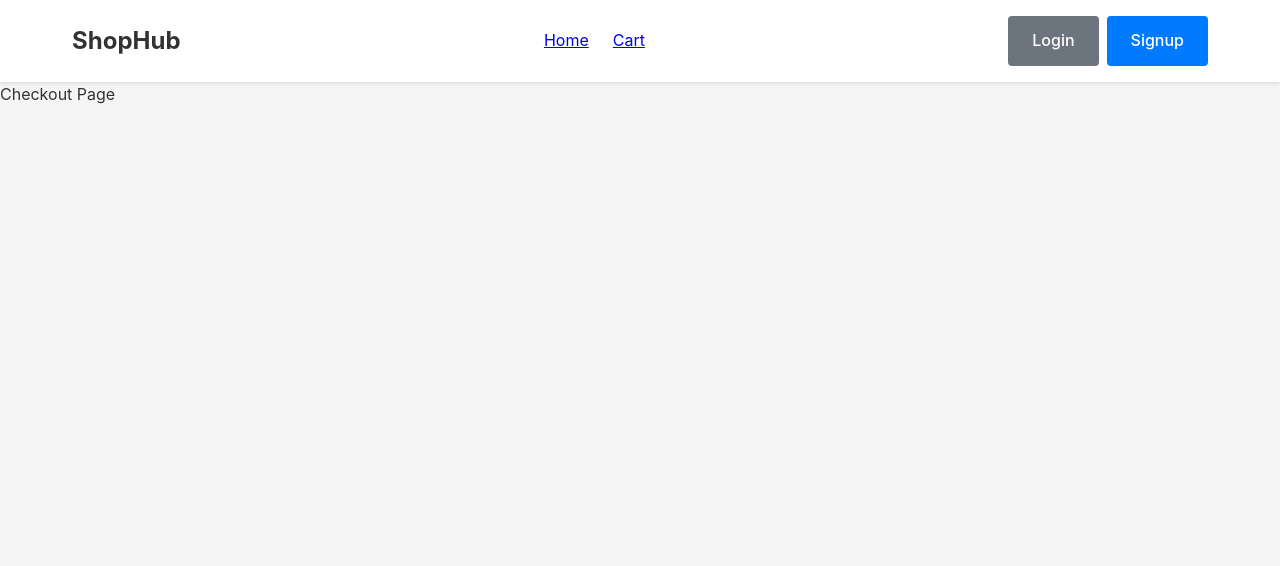
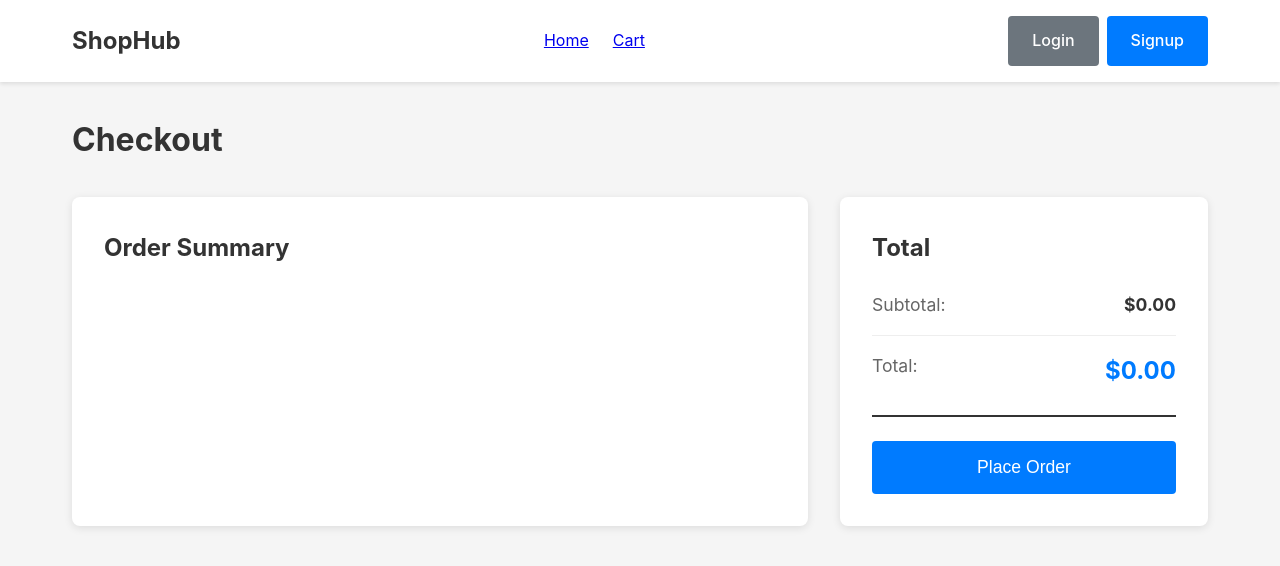
Before and after one commit to Devasish2022/E-Commerce-Website, a React (Vite) app: page /checkout in a window 1280 px wide. Shown: the top 566 px of the page. Built offline with nearby package versions, Linux system fonts and the light colour scheme.

Commit message:
Finished Cart and Checkout

```diff
--- a/src/App.jsx
+++ b/src/App.jsx
@@ -6,10 +6,12 @@ import Navbar from './components/Navbar.jsx'
 import AuthProvider from './context/AuthContext.jsx'
 import './App.css'
 import ProductDetails from './pages/ProductDetails.jsx'
+import CartProvider from './context/CartContext.jsx'
 
 function App() {
   return (
     <AuthProvider>
+      <CartProvider>
         <div className="app">
           <Navbar />
           <Routes>
@@ -19,6 +21,7 @@ function App() {
             <Route path="/products/:id" element={<ProductDetails />} />
           </Routes>
         </div>
+      </CartProvider>
     </AuthProvider>
   )
 }
--- a/src/components/ProductCard.jsx
+++ b/src/components/ProductCard.jsx
@@ -1,6 +1,14 @@
 import { Link } from 'react-router-dom'
+import { useCart } from '../context/CartContext'
 
 export default function ProductCard({product}) {
+    const { addToCart, cartItems } = useCart();
+    const productInCart = cartItems.find((item) => item.id === product.id);
+
+    const productQuantityLabel = productInCart
+        ? `(${productInCart.quantity})`
+        : "";
+
     return (
         <div className="product-card">
             <img
@@ -22,8 +30,11 @@ export default function ProductCard({product}) {
                     >
                         View Details
                     </Link>
-                    <button className="btn btn-primary">
-                        Add to Cart
+                    <button
+                        className="btn btn-primary"
+                        onClick={() => addToCart(product.id)}
+                    >
+                        Add to Cart {productQuantityLabel}
                     </button>
                 </div>
             </div>
--- /dev/null
+++ b/src/context/CartContext.jsx
@@ -0,0 +1,74 @@
+import { createContext, useState, useContext } from "react";
+import { getProductById } from "../data/products";
+
+const CartContext = createContext(null);
+
+export default function CartProvider({ children }){
+    const [cartItems, setCartItems] = useState([]); // {id: 2, quantity: 7}
+
+    function addToCart(productId){
+        const existing = cartItems.find((item) => item.id === productId);
+
+        if (existing) {
+            const currentQuantity = existing.quantity;
+            const updatedCartItems = cartItems.map((item) =>
+                item.id === productId
+                    ? { id: productId, quantity: currentQuantity + 1 }
+                    : item
+            );
+            setCartItems(updatedCartItems);
+            console.log("Updated Cart Items:", updatedCartItems);
+        }else{
+            setCartItems([...cartItems, {id : productId, quantity : 1}]);
+            console.log("Updated Cart Items:", [...cartItems, {id : productId, quantity : 1}]);
+        }
+    }
+
+    function getCartItemsWithProducts(){
+        return cartItems.map(item => ({
+            ...item,
+            product: getProductById(item.id)
+        })).filter(item => item.product);
+    }
+
+    function removeFromCart(productId){
+        setCartItems(cartItems.filter((item) => item.id !== productId));
+    }
+
+    function updateQuantity(productId, quantity){``
+        if(quantity <= 0){
+            removeFromCart(productId);
+            return;
+        }
+
+        setCartItems(
+            cartItems.map((item) =>
+                item.id === productId ? { ...item, quantity } : item
+            )
+        );
+    }
+
+    function getCartTotal(){
+        const total = cartItems.reduce((total, item) => {
+            const product = getProductById(item.id);
+            return total + (product ? product.price * item.quantity : 0);
+        }, 0);
+
+        return total;
+    }
+
+    function clearCart(){
+        setCartItems([]);
+    }
+
+    return(
+        <CartContext.Provider value={{ cartItems, addToCart, getCartItemsWithProducts, removeFromCart, updateQuantity, getCartTotal, clearCart }}>
+            { children }
+        </CartContext.Provider>
+    );
+}
+
+export function useCart(){
+    const context = useContext(CartContext);
+    return context;
+}
--- a/src/pages/Checkout.jsx
+++ b/src/pages/Checkout.jsx
@@ -1,3 +1,84 @@
+import { useCart } from "../context/CartContext";
+
 export default function Checkout(){
-    return <div>Checkout Page</div>
+    const { getCartItemsWithProducts, removeFromCart, updateQuantity, getCartTotal, clearCart } = useCart();
+    const cartItems = getCartItemsWithProducts();
+    const total = getCartTotal();
+
+    function placeOrder(){
+        alert("Order placed successfully!");
+        clearCart();
+    }
+
+    return (
+        <div className="page">
+            <div className="container">
+                <h1 className="page-title">
+                    Checkout
+                </h1>
+                <div className="checkout-container">
+                    <div className="checkout-items">
+                        <h2 className="checkout-section-title">Order Summary</h2>
+                        {cartItems.map((item) => (
+                            <div className="checkout-item" key={item.id}>
+                                <img
+                                    src={item.product.image}
+                                    alt={item.product.name}
+                                    className="checkout-item-image"
+                                />
+                                <div className="checkout-item-details">
+                                    <h3 className="checkout-item-name">
+                                        {item.product.name}
+                                    </h3>
+                                    <p className="checkout-item-price">
+                                        ${item.product.price} each
+                                    </p>
+                                </div>
+                                <div className="checkout-item-controls">
+                                    <div className="quantity-controls">
+                                        <button
+                                            className="quantity-btn"
+                                            onClick={() => updateQuantity(item.id, item.quantity - 1)}
+                                        >
+                                            -
+                                        </button>
+                                        <span className="quantity-value">
+                                            {item.quantity}
+                                        </span>
+                                        <button
+                                            className="quantity-btn"
+                                            onClick={() => updateQuantity(item.id, item.quantity + 1)}
+                                        >
+                                            +
+                                        </button>
+                                    </div>
+
+                                    <p className="checkout-item-total">
+                                        ${(item.product.price * item.quantity).toFixed(2)}
+                                    </p>
+                                    <button className="btn btn-secondary btn-small" onClick={() => removeFromCart(item.id)}>
+                                        Remove
+                                    </button>
+                                </div>
+                            </div>
+                        ))}
+                    </div>
+
+                    <div className="checkout-summary">
+                        <h2 className="checkout-section-title">Total</h2>
+                        <div className="checkout-total">
+                            <p className="checkout-total-label">Subtotal:</p>
+                            <p className="checkout-total-value">${total.toFixed(2)}</p>
+                        </div>
+                        <div className="checkout-total">
+                            <p className="checkout-total-label">Total:</p>
+                            <p className="checkout-total-value checkout-total-final">${total.toFixed(2)}</p>
+                        </div>
+                        <button className="btn btn-primary btn-large btn-block" onClick={placeOrder}>
+                            Place Order
+                        </button>
+                    </div>
+                </div>
+            </div>
+        </div>);
 }
--- a/src/pages/ProductDetails.jsx
+++ b/src/pages/ProductDetails.jsx
@@ -1,11 +1,13 @@
 import { useEffect, useState } from "react";
 import { useNavigate, useParams } from "react-router-dom"
 import { getProductById } from "../data/products";
+import { useCart } from "../context/CartContext";
 
 export default function ProductDetails(){
     const { id } = useParams();
     const [product, setProduct] = useState(null);
     const navigate = useNavigate();
+    const { addToCart, cartItems } = useCart();
 
     useEffect(() => {
         const foundProduct = getProductById(id);
@@ -22,6 +24,10 @@ export default function ProductDetails(){
         return <div className="page">Loading...</div>;
     }
 
+    const productInCart = cartItems.find((item) => item.id === product.id);
+
+    const productQuantityLabel = productInCart ? `(${productInCart.quantity})`: "";
+
     return (
         <div className="page">
             <div className="container">
@@ -33,7 +39,12 @@ export default function ProductDetails(){
                         <h1 className="product-detail-name">{product.name}</h1>
                         <p className="product-detail-price">{product.price}</p>
                         <p className="product-detail-description">{product.description}</p>
-                        <button className="btn btn-primary">Add to Cart</button>
+                        <button
+                            className="btn btn-primary"
+                            onClick={() => addToCart(product.id)}
+                        >
+                            Add to Cart {productQuantityLabel}
+                        </button>
                     </div>
                 </div>
             </div>
```
Lines whose indentation alone changed are shown as unchanged.
